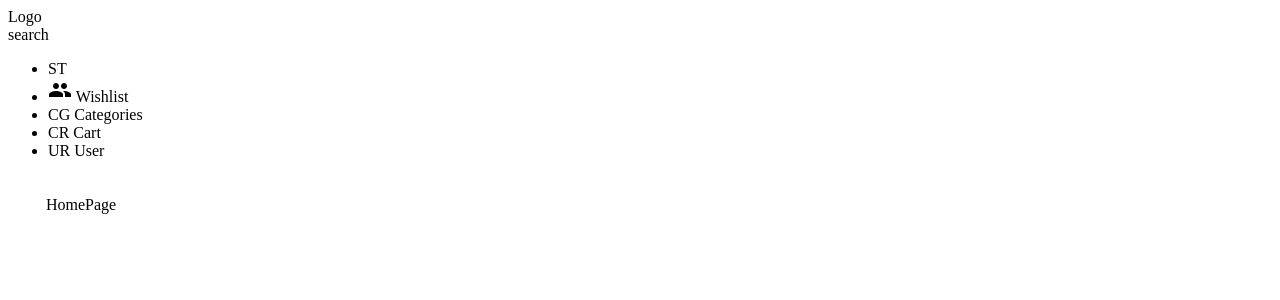
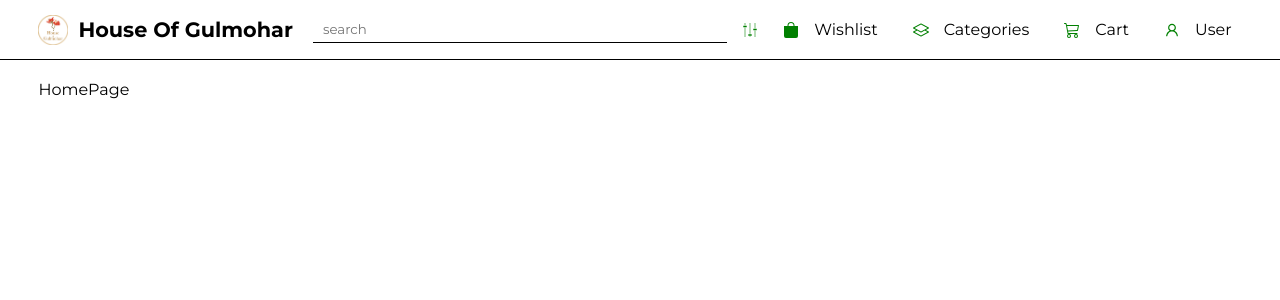
Before and after one commit to house-of-gulmohar/house-of-gulmohar, a React (Vite) app: page / in a window 1280 px wide. Shown: the top 300 px of the page. Built offline with nearby package versions, Linux system fonts and the light colour scheme.

Commit message:
imlemented basic navbar

```diff
--- a/package.json
+++ b/package.json
@@ -22,6 +22,7 @@
     "react": "^18.2.0",
     "react-dom": "^18.2.0",
     "react-i18next": "^12.1.1",
+    "react-icons": "^4.7.1",
     "react-redux": "^8.0.5",
     "react-router-dom": "^6.4.5",
     "redux": "^4.2.0",
--- a/src/app/App.tsx
+++ b/src/app/App.tsx
@@ -1,5 +1,6 @@
 import { Provider } from 'react-redux';
 import { useRoutes } from 'react-router-dom';
+import { SettingsProvider } from './context/SettingsContext';
 import AppLayout from './layout/AppLayout/AppLayout';
 import { store } from './redux/store';
 import AllPages from './routes/routes';
@@ -7,9 +8,11 @@ import AllPages from './routes/routes';
 function App() {
   const allPages = useRoutes(AllPages());
   return (
-    <Provider store={store}>
-      <AppLayout>{allPages}</AppLayout>
-    </Provider>
+    <SettingsProvider>
+      <Provider store={store}>
+        <AppLayout>{allPages}</AppLayout>
+      </Provider>
+    </SettingsProvider>
   );
 }
 
--- /dev/null
+++ b/src/app/context/SettingsContext.tsx
@@ -0,0 +1,34 @@
+import React, { createContext, useMemo, useState } from 'react';
+
+export interface ISettingsContext {
+  isSidebarOpen: boolean;
+  openSidebar: () => void;
+  closeSidebar: () => void;
+}
+
+interface ISettingsProviderProps {
+  children: React.ReactNode;
+}
+
+export const SettingsContext = createContext<ISettingsContext | null>(null);
+
+export const SettingsProvider: React.FC<ISettingsProviderProps> = ({
+  children,
+}) => {
+  const [isSidebarOpen, setIsSidebarOpen] = useState(false);
+  const openSidebar = () => setIsSidebarOpen(true);
+  const closeSidebar = () => setIsSidebarOpen(false);
+
+  const values = useMemo(() => {
+    return {
+      isSidebarOpen,
+      openSidebar,
+      closeSidebar,
+    };
+  }, [isSidebarOpen]);
+  return (
+    <SettingsContext.Provider value={values}>
+      {children}
+    </SettingsContext.Provider>
+  );
+};
--- /dev/null
+++ b/src/app/hooks/useAppDispatch.ts
@@ -0,0 +1,5 @@
+/* eslint-disable @typescript-eslint/no-restricted-imports */
+import { useDispatch } from 'react-redux';
+import { AppDispatch } from '../redux/store';
+
+export const useAppDispatch: () => AppDispatch = useDispatch;
--- /dev/null
+++ b/src/app/hooks/useAppSelector.ts
@@ -0,0 +1,5 @@
+/* eslint-disable @typescript-eslint/no-restricted-imports */
+import { TypedUseSelectorHook, useSelector } from 'react-redux';
+import { RootState } from '../redux/store';
+
+export const useAppSelector: TypedUseSelectorHook<RootState> = useSelector;
--- /dev/null
+++ b/src/app/hooks/useSettings.ts
@@ -0,0 +1,5 @@
+import { useContext } from 'react';
+import { ISettingsContext, SettingsContext } from '../context/SettingsContext';
+
+export const useSettings = () =>
+  useContext(SettingsContext) as ISettingsContext;
--- a/src/app/layout/Navbar/Navbar.scss
+++ b/src/app/layout/Navbar/Navbar.scss
@@ -0,0 +1,94 @@
+.navbar {
+  padding: 10px 0px;
+  border-bottom: 1px solid black;
+  z-index: 9999;
+  &__wrapper {
+    display: flex;
+    align-items: center;
+    justify-content: space-between;
+    margin: 0px 3%;
+    padding: 0px 0px;
+  }
+
+  &__logo {
+    display: flex;
+    align-items: center;
+    gap: 0px 10px;
+    padding: 0px;
+    cursor: pointer;
+    color: black;
+    text-decoration: none;
+
+    img {
+      width: 30px;
+      height: 30px;
+    }
+
+    h1 {
+      font-size: 1.3rem;
+    }
+
+    a{
+      padding-right: 0px;
+    }
+
+    @media screen and (max-width: 850px) {
+      padding: 4px 0px;
+      border-right: none;
+    }
+  }
+
+  &__search {
+    flex: 2;
+    margin-right: 20px;
+    input {
+      margin-left: 20px;
+      padding: 5px 10px;
+      outline: none;
+      border: none;
+      width: 100%;
+      border-bottom: 1px solid black;
+    }
+    @media screen and (max-width: 850px) {
+      display: none;
+    }
+  }
+
+  &__items {
+    ul {
+      list-style: none;
+      display: flex;
+      align-items: center;
+      gap: 10px;
+
+      li {
+        display: flex;
+        align-items: center;
+        gap: 5px;
+        padding-left: 15px;
+        cursor: pointer;
+        color: green;
+        &:first-child {
+          border-left: none;
+        }
+
+        p {
+          padding: 10px;
+          color: black;
+        }
+      }
+    }
+    @media screen and (max-width: 850px) {
+      display: none;
+    }
+  }
+
+  &__hamburger {
+    display: none;
+    cursor: pointer;
+
+    @media screen and (max-width: 850px) {
+      display: block;
+    }
+  }
+}
--- a/src/app/layout/Navbar/Navbar.tsx
+++ b/src/app/layout/Navbar/Navbar.tsx
@@ -1,22 +1,58 @@
-import { Icon } from '@mui/material';
-import React from 'react';
 import './Navbar.scss';
+import { BsFillBagFill, BsCart3, BsLayers } from 'react-icons/bs';
+import { AiOutlineUser } from 'react-icons/ai';
+import { HiMenuAlt3 } from 'react-icons/hi';
+import { GiSettingsKnobs } from 'react-icons/gi';
+import { Link } from 'react-router-dom';
+import { useState } from 'react';
 
 const Navbar = () => {
+  const [search, setSearch] = useState('');
+  const handleSearch = (e: React.ChangeEvent<HTMLInputElement>) => {
+    const { value } = e.target;
+    setSearch(value);
+  };
   return (
     <div className="navbar">
-      <div className="navbar__logo">Logo</div>
-      <div className="navbar__search">search</div>
-      <div className="navbar__items">
-        <ul>
-          <li>ST</li>
-          <li>
-            <Icon>people</Icon> Wishlist
-          </li>
-          <li>CG Categories</li>
-          <li>CR Cart</li>
-          <li>UR User</li>
-        </ul>
+      <div className="navbar__wrapper">
+        <Link className="navbar__logo" to="/">
+          <img src="/assets/images/house-of-gulmohar-logo.png" alt="" />
+          <h1>House Of Gulmohar</h1>
+        </Link>
+        <div className="navbar__search">
+          <input
+            type="text"
+            placeholder="search"
+            value={search}
+            onChange={handleSearch}
+          />
+        </div>
+        <div className="navbar__items">
+          <ul>
+            <li>
+              <GiSettingsKnobs />
+            </li>
+            <li>
+              <BsFillBagFill />
+              <p>Wishlist</p>
+            </li>
+            <li>
+              <BsLayers />
+              <p>Categories</p>
+            </li>
+            <li>
+              <BsCart3 />
+              <p>Cart</p>
+            </li>
+            <li>
+              <AiOutlineUser />
+              <p>User</p>
+            </li>
+          </ul>
+        </div>
+        <div className="navbar__hamburger">
+          <HiMenuAlt3 />
+        </div>
       </div>
     </div>
   );
--- /dev/null
+++ b/src/main.css
@@ -0,0 +1,8 @@
+@import url('https://fonts.googleapis.com/css2?family=Montserrat:ital,wght@0,100;0,200;0,300;0,400;0,500;0,600;0,700;0,800;0,900;1,100;1,200;1,300;1,400;1,500;1,600;1,700;1,800;1,900&display=swap');
+
+* {
+  padding: 0;
+  margin: 0;
+  box-sizing: border-box;
+  font-family: 'Montserrat', sans-serif;
+}
--- a/src/main.tsx
+++ b/src/main.tsx
@@ -2,6 +2,7 @@ import React from 'react';
 import ReactDOM from 'react-dom/client';
 import { BrowserRouter } from 'react-router-dom';
 import App from './app/App';
+import './main.css';
 
 ReactDOM.createRoot(document.getElementById('root') as HTMLElement).render(
   <React.StrictMode>
```
Also changed, not shown: src/app/hooks/index.ts (+3 -5 lines), 1 other file (tests, documents, lock files or other folders).
